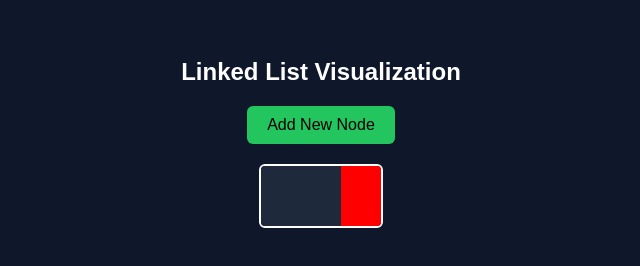
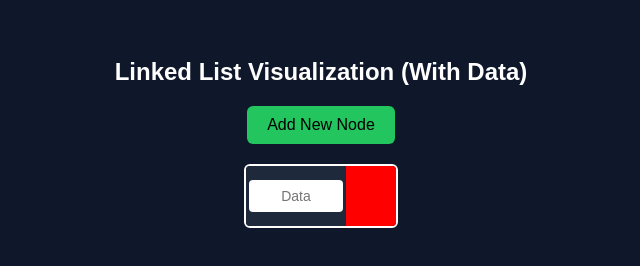
Before and after one commit to phantomtheif56/nodes, a plain HTML site: page index.html in a window 1280 px wide. Both pictures are taken after a click on the button "Add New Node". Shown: the whole page, without its empty margins (319-959 px from the left). Drawn offline with Linux system fonts and the light colour scheme.

Commit message:
Update index.html

```diff
--- a/index.html
+++ b/index.html
@@ -2,7 +2,7 @@
 <html lang="en">
 <head>
 <meta charset="UTF-8">
-<title>Linked List with Arrows</title>
+<title>Linked List with Data Input</title>
 
 <style>
     body {
@@ -34,7 +34,7 @@
 
     .node {
         display: flex;
-        width: 120px;
+        width: 150px;
         height: 60px;
         border: 2px solid white;
         border-radius: 6px;
@@ -44,6 +44,19 @@
     .data {
         flex: 2;
         background: #1e293b;
+        display: flex;
+        align-items: center;
+        justify-content: center;
+    }
+
+    .data input {
+        width: 90%;
+        height: 30px;
+        border: none;
+        outline: none;
+        text-align: center;
+        border-radius: 4px;
+        font-size: 14px;
     }
 
     .next {
@@ -57,7 +70,6 @@
 
     .arrow {
         font-size: 32px;
-        margin: 0 5px;
         color: #22c55e;
     }
 </style>
@@ -65,7 +77,7 @@
 
 <body>
 
-<h2>Linked List Visualization</h2>
+<h2>Linked List Visualization (With Data)</h2>
 
 <button onclick="addNode()">Add New Node</button>
 
@@ -76,7 +88,6 @@
 
     function addNode() {
         const nodes = document.querySelectorAll(".node");
-        const arrows = document.querySelectorAll(".arrow");
 
         // Update previous node
         if (nodes.length > 0) {
@@ -84,10 +95,10 @@
                 .querySelector(".next")
                 .classList.add("green");
 
-            // Add arrow after previous node
+            // Add arrow
             const arrow = document.createElement("div");
             arrow.className = "arrow";
-            arrow.innerHTML = "&#8594;"; // →
+            arrow.innerHTML = "→";
             list.appendChild(arrow);
         }
 
@@ -96,7 +107,9 @@
         node.className = "node";
 
         node.innerHTML = `
-            <div class="data"></div>
+            <div class="data">
+                <input type="text" placeholder="Data">
+            </div>
             <div class="next"></div>
         `;
 
```
